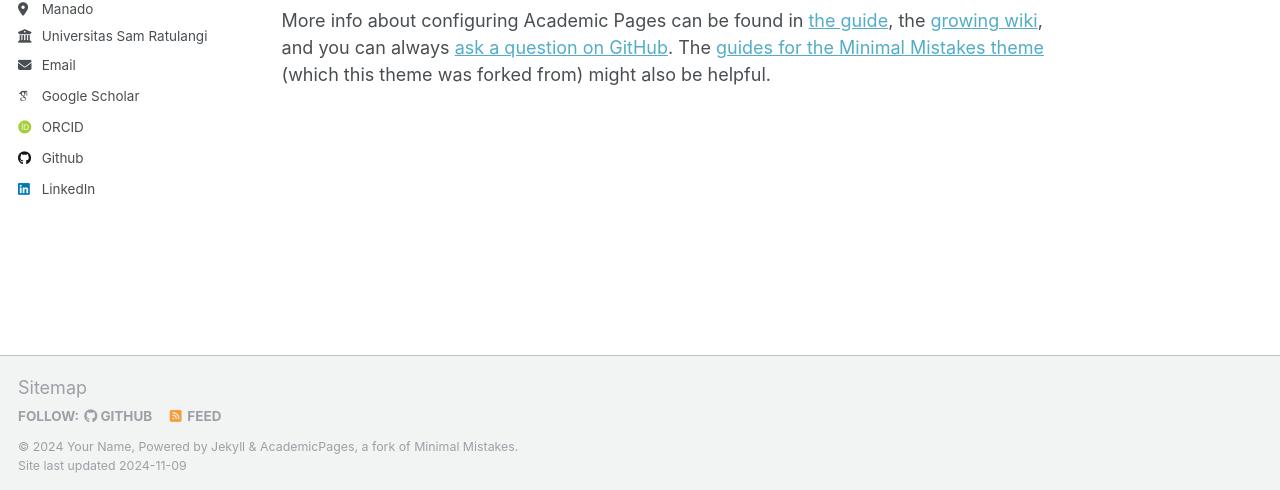
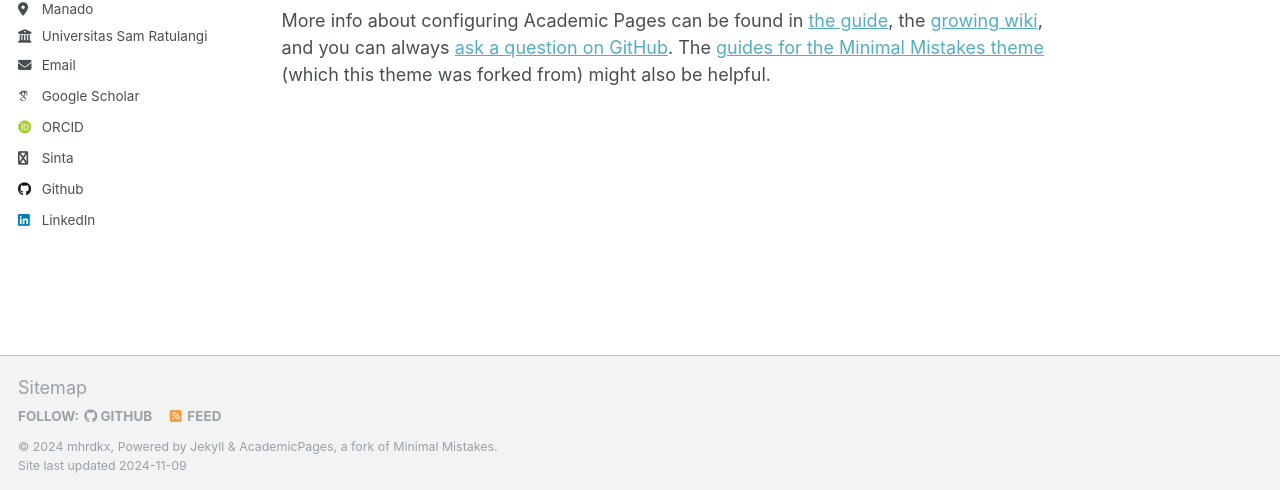
Before and after one commit to mhrdkx/mhrdkx.github.io, a Jekyll site: the page built from _pages/about.md, in a window 1280 px wide and 900 px high, scrolled down 2643 px. Shown: the part 407-897 px from the top of the window. Built offline with Jekyll 4.4.1, drawn with Linux system fonts in a browser that asks for light colours; some web fonts are replaced.

Commit message:
update_v05

```diff
--- a/_config.yml
+++ b/_config.yml
@@ -10,7 +10,7 @@
 locale                   : "en-US"
 title                    : "mhrdkx"
 title_separator          : "-"
-name                     : &name "Your Name"
+name                     : &name "mhrdkx"
 description              : &description "personal description"
 url                      : https://mhrdkx.github.io # the base hostname & protocol for your site e.g. "https://mmistakes.github.io"
 baseurl                  : "" # the subpath of your site, e.g. "/blog"
--- a/_includes/author-profile.html
+++ b/_includes/author-profile.html
@@ -61,6 +61,9 @@
       {% endif %}
       {% if author.scopus %}
         <li><a href="{{ author.scopus }}"><i class="ai ai-scopus icon-pad-right"></i>Scopus</a></li>
+      {% endif %}
+      {% if author.sinta %}
+        <li><a href="{{ author.sinta }}"><i class="fab fa-fw fa-book icon-pad-right"></i>Sinta</a></li>
       {% endif %}
 
       <!-- Font Awesome icons / Repositories and software development -->
```
